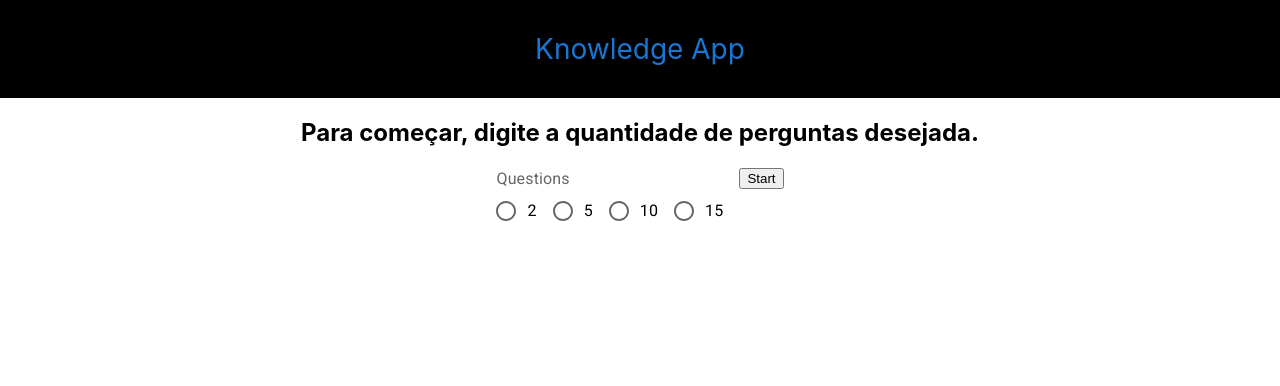
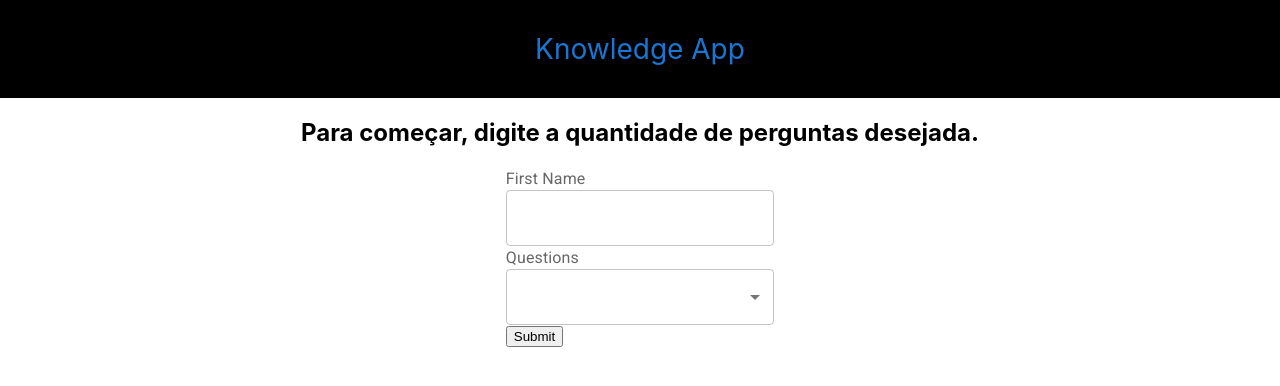
Before and after one commit to viriatonova/knowledgeapp, a React (Create React App) app: page / in a window 1280 px wide. Shown: the top 386 px of the page. Built offline with nearby package versions, Linux system fonts and the light colour scheme.

Commit message:
fixed HomeForm

```diff
--- a/src/components/HomeForm.js
+++ b/src/components/HomeForm.js
@@ -1,36 +1,58 @@
-import React, { useContext } from "react";
-import Radio from '@mui/material/Radio';
-import RadioGroup from '@mui/material/RadioGroup';
-import FormControlLabel from '@mui/material/FormControlLabel';
+import React from "react";
+import FormLabel from '@mui/material/FormLabel';
+import TextField from '@mui/material/TextField';
 import FormControl from '@mui/material/FormControl';
-import FormLabel from '@mui/material/FormLabel';
-import { QuantContext } from "../context/QuantContext";
-
-export default function HomeForm() {
-    const { quant, setQuant } = useContext( QuantContext );
+import MenuItem from '@mui/material/MenuItem';
+// import { QuantContext } from "../context/QuantContext";
+import { Controller, useForm } from "react-hook-form";
+import { Select } from "@mui/material";
 
 
-    const handleChange = (event) => {
-      setQuant(event.target.value);
-    };
+const HomeForm = () => {
 
-    console.log(quant)
-
+    // const { quant, setQuant } = useContext( QuantContext );
+    const { control, handleSubmit } = useForm();
+    const onSubmit = data => console.log(data)
 
     return (
-      <form>
-        <FormControl component="fieldset">
-          <FormLabel component="legend">Questions</FormLabel>
-          <RadioGroup row aria-label="gender" name="row-radio-buttons-group">
-            <FormControlLabel value={2} control={<Radio />} label="2" />
-            <FormControlLabel value={5} control={<Radio />} label="5" />
-            <FormControlLabel value={10} control={<Radio />} label="10" />
-            <FormControlLabel value={15} control={<Radio />} label="15" />
-          </RadioGroup>
+      <form onSubmit={handleSubmit(onSubmit)}>
+        <FormControl fullWidth>
+            <FormLabel component="legend">First Name</FormLabel>
+            <Controller
+              render={({ field }) => <TextField {...field} />}
+              id="outlined-basic"
+              label="Outlined"
+              variant="outlined"
+              name="firstName"
+              control={control}
+              defaultValue=""
+            />
+            <FormLabel component="legend">Questions</FormLabel>
+            <Controller
+              render = {({ field }) =>
+                <Select {...field} >
+                  <MenuItem value={2}>
+                    2
+                  </MenuItem>
+                  <MenuItem value={5}>
+                    5
+                  </MenuItem>
+                  <MenuItem value={10}>
+                    10
+                  </MenuItem>
+                  <MenuItem value={15}>
+                    15
+                  </MenuItem>
+                </Select>
+              }
+              name="wordlevel"
+              control={control}
+              defaultValue=""
+            />
         </FormControl>
-        <button type="submit">Start</button>
+        <input type="submit"></input>
       </form>
 
   );
-
 }
+export default HomeForm;
```
